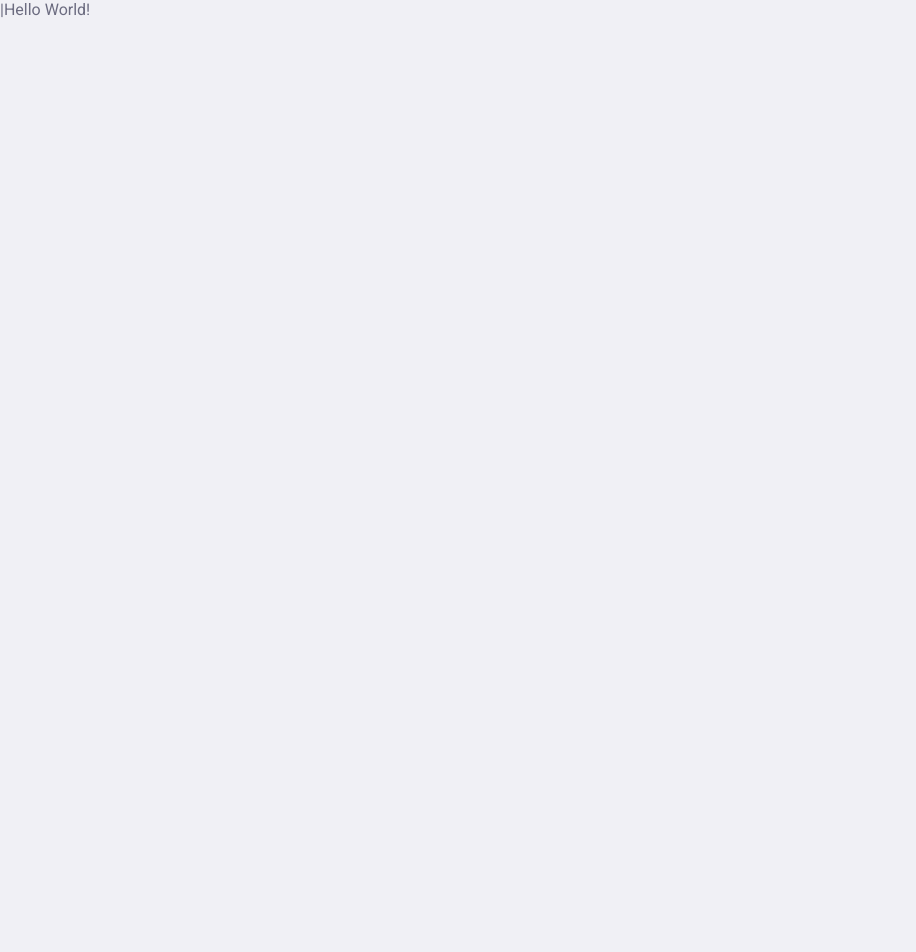
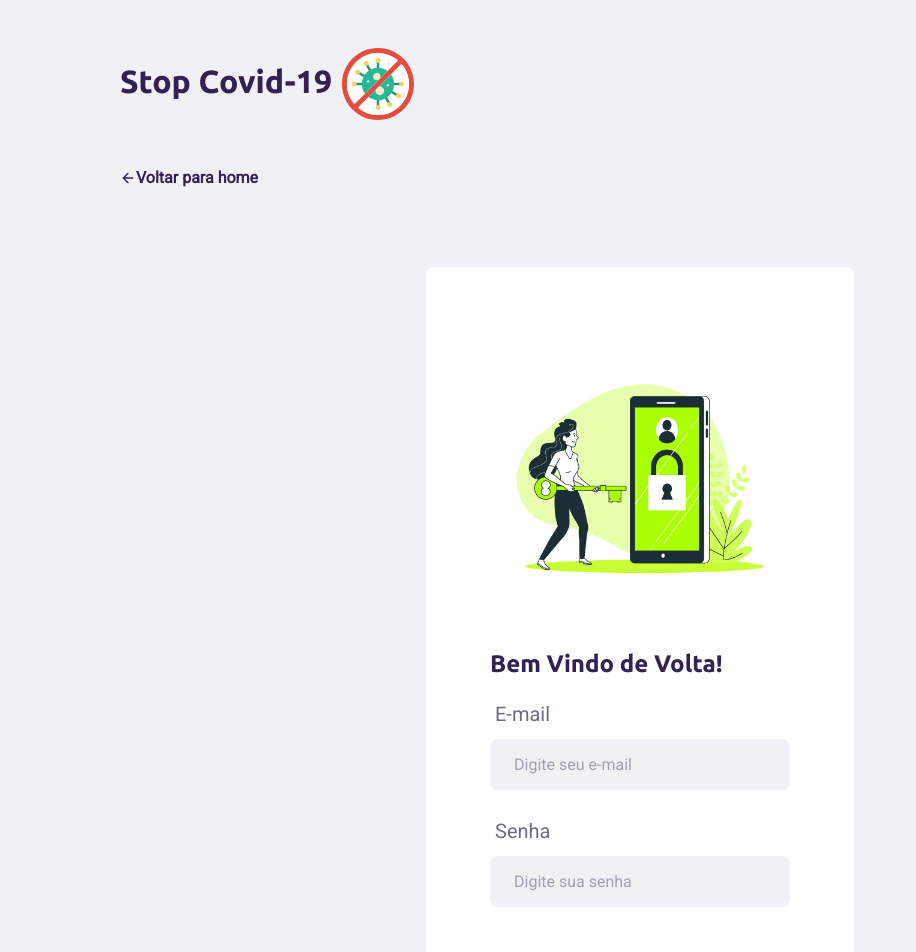
Before and after one commit to VilasBoas1407/app-covid, a React (Create React App) app: page /login in a window 1280 px wide. Shown: the top 952 px of the page, without its empty margins (0-916 px from the left). Before the commit the page ends 800 px from the top, so only its background shows below. Built offline with nearby package versions, Linux system fonts and the light colour scheme.

Commit message:
login page

```diff
--- a/package.json
+++ b/package.json
@@ -12,8 +12,10 @@
     "@types/react-dom": "^16.9.0",
     "@types/react-leaflet": "^2.5.2",
     "axios": "^0.19.2",
+    "bootstrap": "^4.5.0",
     "leaflet": "^1.6.0",
     "react": "^16.13.1",
+    "react-bootstrap": "^1.0.1",
     "react-dom": "^16.13.1",
     "react-icons": "^3.10.0",
     "react-leaflet": "^2.7.0",
--- /dev/null
+++ b/src/components/Layout/Input/index.tsx
@@ -0,0 +1,23 @@
+import React  from 'react';
+
+
+interface InputProps {
+    id: string,
+    name: string,
+    type: string,
+    placeholder: string,
+    required: boolean
+}
+const Input: React.FC<InputProps>   = (props) =>{
+    return(
+        <input
+            type={props.type}
+            name={props.name}
+            id={props.id}
+            placeholder={props.placeholder}
+            required={props.required}
+        />
+    )
+};
+
+export default Input;
--- a/src/pages/Home/index.tsx
+++ b/src/pages/Home/index.tsx
@@ -1,7 +1,7 @@
 //Parei em 01:00:00
 
 import React from 'react';
-import { FiLogIn } from 'react-icons/fi';
+import { FiLogIn,FiPlusSquare } from 'react-icons/fi';
 import { Link } from 'react-router-dom';
 
 import './styles.css';
@@ -27,7 +27,7 @@ const Home = () => {
 
                         <Link to="/create-point">
                             <span>
-                                <FiLogIn />
+                                <FiPlusSquare />
                             </span>
                             <strong>Criar conta</strong>
                         </Link>
--- a/src/pages/Login/index.tsx
+++ b/src/pages/Login/index.tsx
@@ -1,13 +1,48 @@
-import React from 'react';
+import React, {FormEvent} from 'react';
+import {Link} from 'react-router-dom';
+import { FiArrowLeft } from 'react-icons/fi';
 
 import './styles.css';
 
+import Header from '../../components/Header';
+import Input from '../../components/Layout/Input';
 
+import user from '../../assets/people/login.png';
 const Login = () => {
 
+    function SubmitToLogin( event : FormEvent ){
+        console.log("KKK EAE MEN");
+        event.preventDefault();
+    }
     return(
-        <div>
-            |<label>Hello World!</label>
+        <div id="page-login">
+            <div className="content">
+                <Header />
+                <header>
+                    <Link to="/">
+                        <FiArrowLeft />
+                        Voltar para home
+                    </Link>
+                </header>
+                <form onSubmit={SubmitToLogin} className="form">
+                    <img src={user} alt="people"  width="300px" height="300px"/>
+                    <br/>
+                    <h2>Bem Vindo de Volta!</h2>
+                    <br/>
+                    <div className="field">
+                        <label htmlFor="name">E-mail</label>
+                        <Input type="text" name="email" id="email" required={true} placeholder="Digite seu e-mail" />
+                    </div>
+                    <div className="field">
+                        <label htmlFor="name">Senha</label>
+                        <Input type="password" name="password" id="password" required={true} placeholder="Digite sua senha" />
+                    </div>
+                    <button type="submit">
+                        Login
+                    </button>
+                </form>
+
+            </div>
         </div>
     )
 };
--- a/src/pages/Login/styles.css
+++ b/src/pages/Login/styles.css
@@ -0,0 +1,292 @@
+#page-login {
+    height: 100vh;
+
+  }
+
+  #page-login .content {
+    width: 100%;
+    height: 100%;
+    max-width: 1100px;
+    margin: 0 auto;
+    padding: 0 30px;
+
+    display: flex;
+    flex-direction: column;
+    align-items: flex-start;
+  }
+
+  #page-login .content header {
+    margin: 48px 0 0;
+  }
+
+  #page-login .content main {
+    flex: 1;
+    max-width: 560px;
+
+    display: flex;
+    flex-direction: column;
+    justify-content: center;
+  }
+
+  #page-login .content main h1 {
+    font-size: 54px;
+    color: var(--title-color);
+  }
+
+  #page-login .content main p {
+    font-size: 24px;
+    margin-top: 24px;
+    line-height: 38px;
+  }
+
+  #page-login .content main a {
+    width: 100%;
+    max-width: 360px;
+    height: 56px;
+    background: var(--primary-color);
+    border-radius: 8px;
+    text-decoration: none;
+
+    display: flex;
+    align-items: center;
+    overflow: hidden;
+
+    margin-top: 40px;
+    margin-right: 5px;
+    margin-left: 5px;
+  }
+
+  #page-login .content main a span {
+    display: block;
+    background: rgba(0, 0, 0, 0.08);
+    width: 56px;
+    height: 56px;
+
+    display: flex;
+    align-items: center;
+    justify-content: center;
+    transition: background-color 0.2s;
+
+    margin-right: 5px;
+    margin-left: 5px;
+  }
+
+  #page-login .content main a span svg {
+    color: #FFF;
+    width: 20px;
+    height: 20px;
+  }
+
+  #page-login .content main a strong {
+    flex: 1;
+    text-align: center;
+    color: #FFF;
+  }
+
+  #page-login .content main a:hover {
+    background: #2FB86E;
+  }
+
+  @media(max-width: 900px) {
+    #page-login .content {
+      align-items: center;
+      text-align: center;
+    }
+
+    #page-login .content header {
+      margin: 48px auto 0;
+    }
+
+    #page-login .content main {
+      align-items: center;
+    }
+
+    #page-login .content main h1 {
+      font-size: 42px;
+    }
+
+    #page-login .content main p {
+      font-size: 24px;
+    }
+  }
+
+  #page-login form {
+    margin: 88px auto;
+    padding: 32px;
+    max-width: 730px;
+    background: #FFF;
+    border-radius: 8px;
+
+    display: flex;
+    flex-direction: column;
+  }
+
+  #page-login form h1 {
+    font-size: 36px;
+  }
+
+  #page-login form fieldset {
+    margin-top: 64px;
+    min-inline-size: auto;
+    border: 0;
+  }
+
+  #page-login form legend {
+    width: 100%;
+    display: flex;
+    justify-content: space-between;
+    align-items: center;
+    margin-bottom: 40px;
+  }
+
+  #page-login form legend h2 {
+    font-size: 24px;
+  }
+
+  #page-login form legend span {
+    font-size: 14px;
+    font-weight: normal;
+    color: var(--text-color);
+  }
+
+  #page-login form {
+    margin: 80px auto;
+    padding: 64px;
+    max-width: 730px;
+    background: #FFF;
+    border-radius: 8px;
+
+    display: flex;
+    flex-direction: column;
+  }
+  #page-login form h1 {
+    font-size: 36px;
+  }
+
+  #page-login form fieldset {
+    margin-top: 64px;
+    min-inline-size: auto;
+    border: 0;
+  }
+
+  #page-login form legend {
+    width: 100%;
+    display: flex;
+    justify-content: space-between;
+    align-items: center;
+    margin-bottom: 40px;
+  }
+
+  #page-login form legend h2 {
+    font-size: 24px;
+  }
+
+  #page-login form legend span {
+    font-size: 14px;
+    font-weight: normal;
+    color: var(--text-color);
+  }
+
+  #page-login form .field-group {
+    flex: 1;
+    display: flex;
+  }
+
+  #page-login form .field {
+    flex: 1;
+
+    display: flex;
+    flex-direction: column;
+    margin-bottom: 24px;
+  }
+
+  #page-login form .field input[type=text],
+  #page-login form .field input[type=email],
+  #page-login form .field input[type=number],
+  #page-login form .field input[type=password]{
+    flex: 1;
+    background: #F0F0F5;
+    border-radius: 8px;
+    border: 0;
+    padding: 16px 24px;
+    font-size: 16px;
+    color: #6C6C80;
+  }
+
+  #page-login form .field select {
+    -webkit-appearance: none;
+    -moz-appearance: none;
+    appearance: none;
+    flex: 1;
+    background: #F0F0F5;
+    border-radius: 8px;
+    border: 0;
+    padding: 16px 24px;
+    font-size: 16px;
+    color: #6C6C80;
+  }
+
+  #page-login form .field input::placeholder {
+    color: #A0A0B2;
+  }
+
+  #page-login form .field label {
+    padding: 5px;
+    font-size: 20px;
+    margin-bottom: 8px;
+  }
+
+  #page-login form .field :disabled {
+    cursor: not-allowed;
+  }
+
+  #page-login form .field-group .field + .field {
+    margin-left: 24px;
+  }
+
+  #page-login form .field-group input + input {
+    margin-left: 24px;
+  }
+
+  #page-login form .leaflet-container {
+    width: 100%;
+    height: 350px;
+    border-radius: 8px;
+    margin-bottom: 24px;
+  }
+
+  #page-login form button {
+    width: 260px;
+    height: 56px;
+    background: var(--primary-color);
+    border-radius: 8px;
+    color: #FFF;
+    font-weight: bold;
+    font-size: 16px;
+    border: 0;
+    align-self: center;
+    margin-top: 40px;
+    transition: background-color 0.2s;
+    cursor: pointer;
+  }
+
+  #page-login form button:hover {
+    background: #2FB86E;
+  }
+
+  #page-login header {
+    margin-top: 48px;
+
+    display: flex;
+    justify-content: space-between;
+    align-items: center;
+  }
+
+  #page-login header a {
+    color: var(--title-color);
+    font-weight: bold;
+    text-decoration: none;
+
+    display: flex;
+    align-items: center;
+  }
```
Also changed, not shown: src/assets/people/login.png (added), src/components/Layout/Input/styles.css (added), 1 other file (tests, documents, lock files or other folders).
